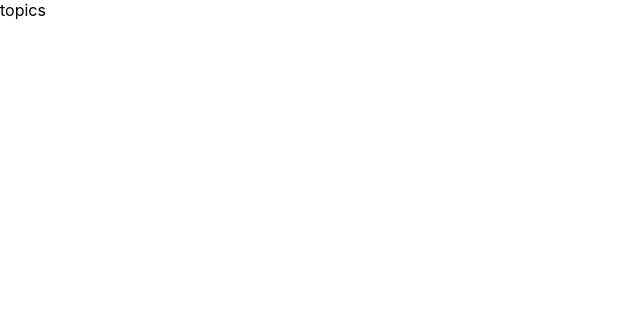
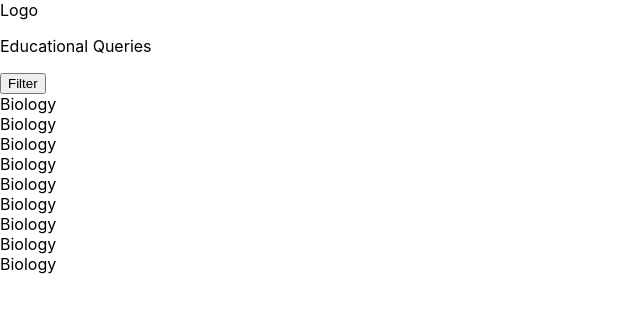
Before and after one commit to WilliamKelly00/mycapdemo, a Next.js app: page /topics in a window 1280 px wide. Shown: the top 312 px of the page, without its empty margins (0-640 px from the left). Built offline with nearby package versions, Linux system fonts and the light colour scheme.

Commit message:
topic scaffoldnig

```diff
--- a/pages/topics.jsx
+++ b/pages/topics.jsx
@@ -1,7 +1,19 @@
 import React from 'react'
+import Logo from '../components/Logo';
 
 export default function topics() {
+    const topics = ["Biology", "Biology","Biology","Biology","Biology","Biology","Biology","Biology","Biology",];
+
   return (
-    <div>topics</div>
+    <div>
+        <Logo/>
+        <p>Educational Queries</p>
+        <button>Filter</button>
+
+        {topics.map(topic => (
+            <div>{topic}</div>
+        ))}
+
+    </div>
   )
 }
```
